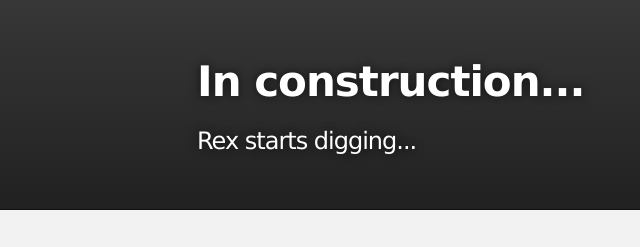
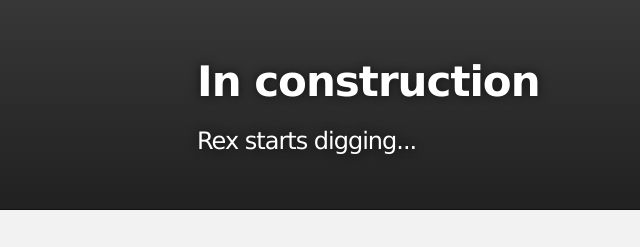
Before and after one commit to proheng/Music-Blog, a plain HTML site: page index.html in a window 1280 px wide. Shown: the top 247 px of the page, 123-763 px from the left. Drawn offline with Linux system fonts and the light colour scheme.

Commit message:
Update ...

```diff
--- a/index.html
+++ b/index.html
@@ -18,7 +18,7 @@
         <header class="inner">
           <a id="forkme_banner" href="https://github.com/proheng/Music-Blog">View on GitHub</a>
 
-          <h1 id="project_title">In construction...</h1>
+          <h1 id="project_title">In construction</h1>
           <h2 id="project_tagline">Rex starts digging...</h2>
 
             <section id="downloads">
```
